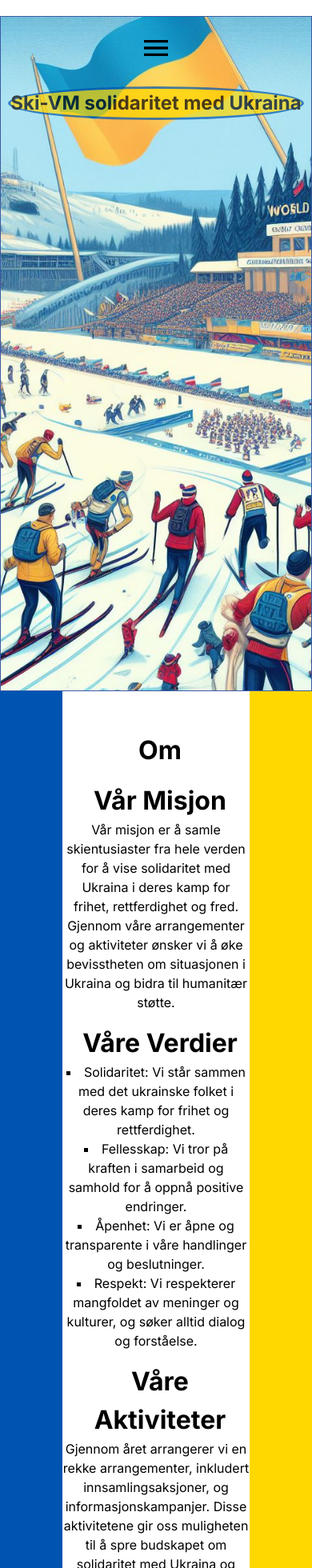
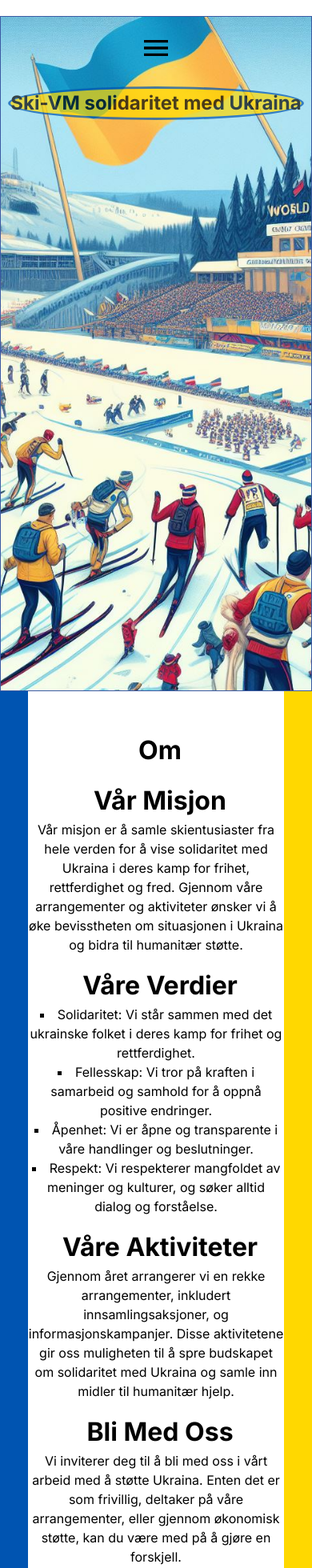
Before and after one commit to pedernyl/vmu, a Next.js app: page / in a window 390 px wide. Shown: the top 1960 px of the page at 80% size. Built offline with nearby package versions, Linux system fonts and the light colour scheme.

Commit message:
fixed heading and sidebar about for mobile

```diff
--- a/src/app/globals.css
+++ b/src/app/globals.css
@@ -183,6 +183,10 @@ a.underline {
         margin-right: auto;
     }
 
+    .text-6xl {
+        font-size: 4rem;
+    }
+
 
 
 
@@ -261,5 +265,21 @@ a.underline {
         width: 80%;
     }
 
+    .flagFlexLeft, .flagFlexRight {
+        width: 10%;
+    }
+
+    .flagFlexContainer {
+
+    }
+
+    .flagFlexContent {
+        width: 90%;
+    }
+
+    #about {
+
+    }
+
 
 }
```
